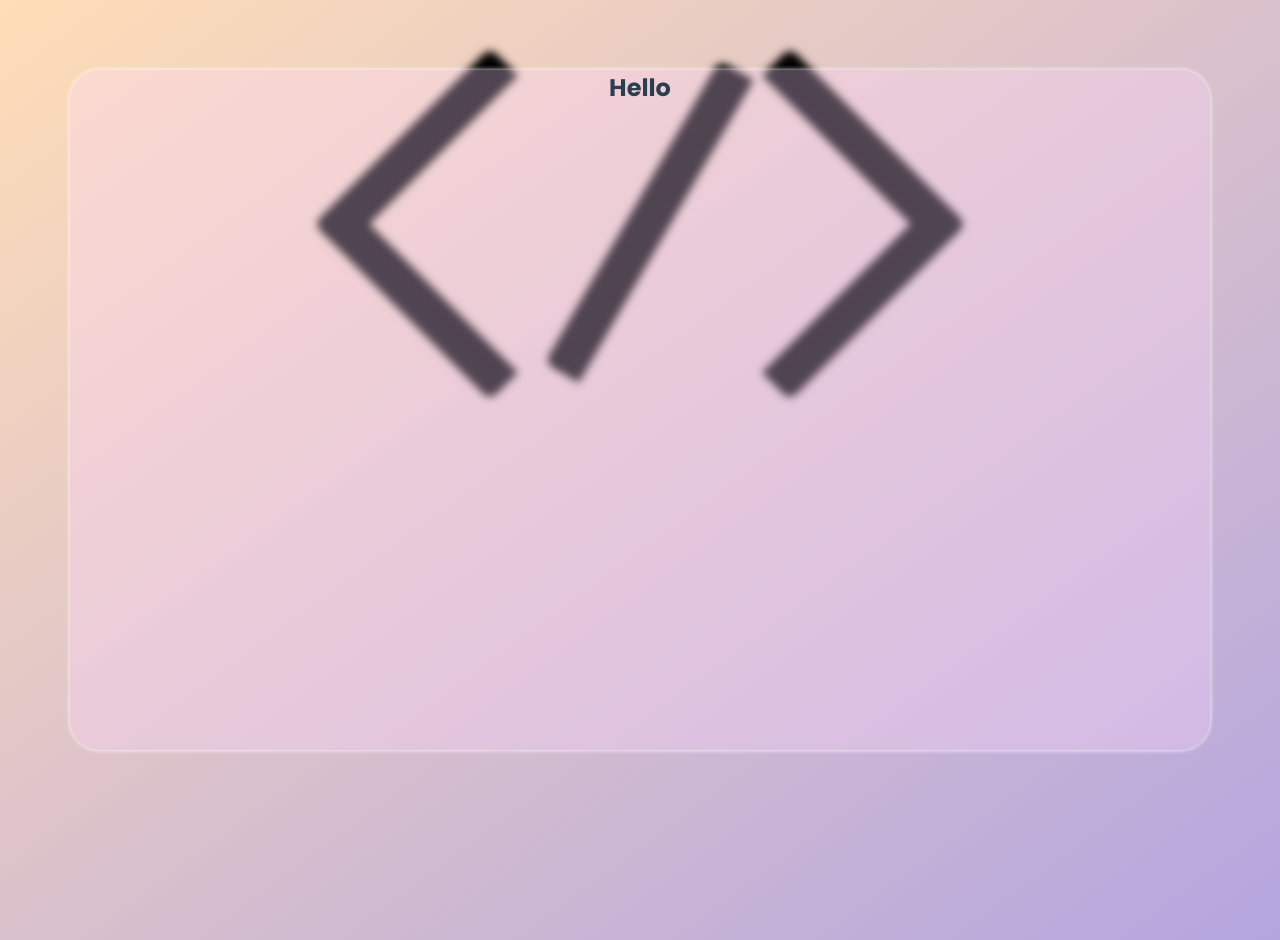
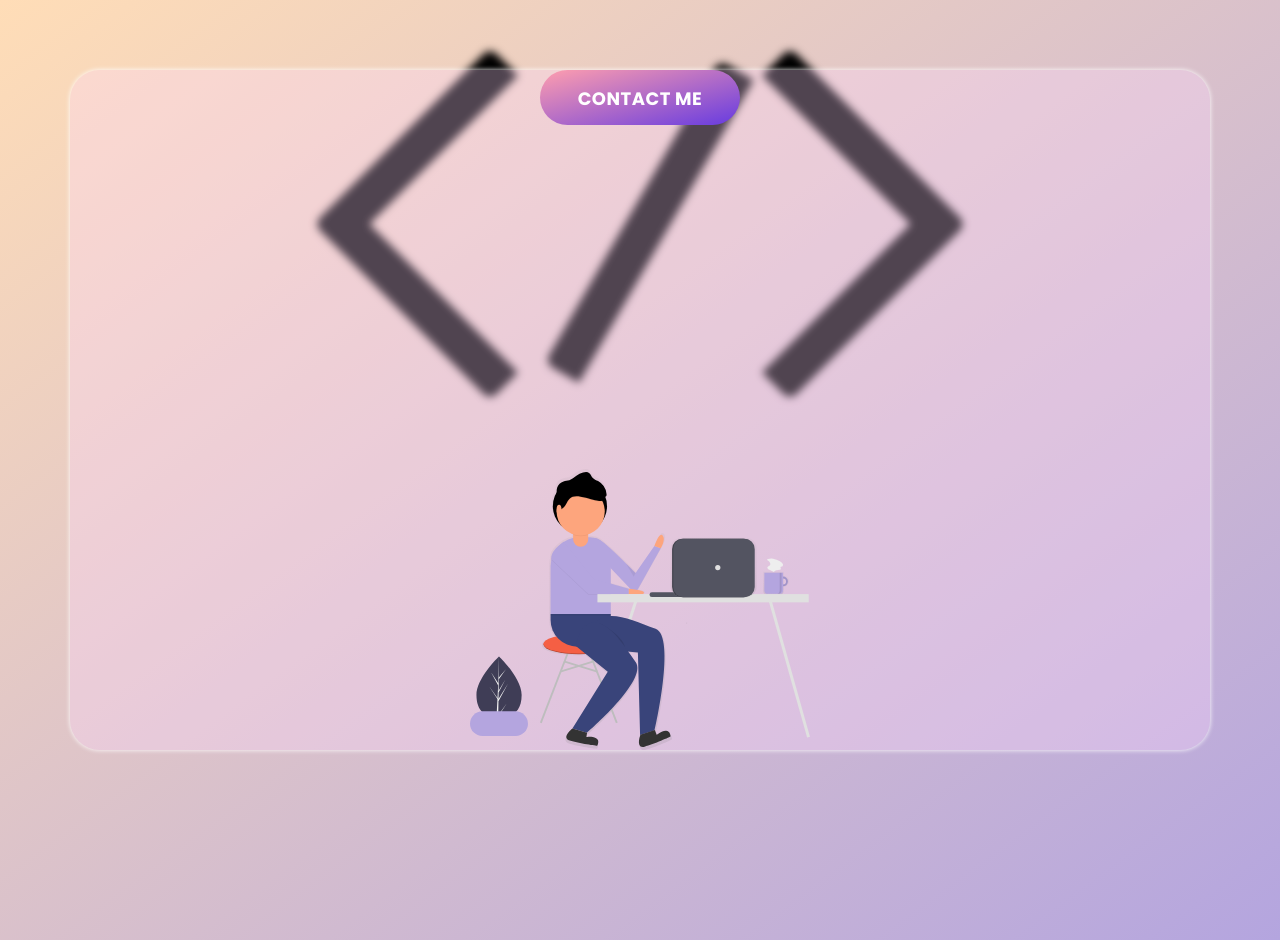
Before and after one commit to albert-anthony6/Portfolio-v2, a Vue app: page / in a window 1280 px wide. Built offline with nearby package versions, Linux system fonts and the light colour scheme; a web font is replaced by a local one.

Commit message:
Custom button created

```diff
--- a/src/assets/themes/_themes.scss
+++ b/src/assets/themes/_themes.scss
@@ -13,11 +13,11 @@ body {
     $bg-linear-1,
     $bg-linear-2
   );
-  font-size: 16px;
   color: #2c3e50;
   text-align: center;
   font-family: 'Poppins', Avenir, Helvetica, Arial, sans-serif;
   padding: 70px;
+  font-size: 16px;
 }
 section {
   position: relative;
@@ -28,7 +28,31 @@ section {
   height: 85vh;
   border-radius: 30px;
 }
-
+.button {
+  border: none;
+  outline: none;
+  color: #fff;
+  background-image: linear-gradient(
+    to bottom right,
+    rgb(255, 158, 174),
+    $primary-dark
+  );
+  padding: 15px 30px;
+  border-radius: 30px;
+  font-size: 18px;
+  font-weight: 700;
+  text-transform: uppercase;
+  letter-spacing: 0.5px;
+  cursor: pointer;
+  transition: all 0.2s ease;
+  &:hover {
+    background-image: linear-gradient(
+      to bottom right,
+      $primary-dark,
+      rgb(255, 158, 174)
+    );
+  }
+}
 .code-icon {
   position: absolute;
   top: 50%;
--- a/src/assets/themes/_variables.scss
+++ b/src/assets/themes/_variables.scss
@@ -1,7 +1,7 @@
 $primary: #fed9ff;
 $secondary: #ffd79d;
 $primary-light: #c9cfc9;
-$primary-dark: #b4a5df;
+$primary-dark: #673be0;
 
 $bg-linear-1: #ffddb7;
 $bg-linear-2: #b4a5df;
--- a/src/views/Main.vue
+++ b/src/views/Main.vue
@@ -5,7 +5,11 @@
       <div class="middle" />
       <div class="right" />
     </div>
-    <h1>Hello</h1>
+    <div class="contact-button button">
+      <div>Contact Me</div>
+      <div>Dev for hire!</div>
+    </div>
+    <img src="../assets/icons/hello.svg" alt="Hello" class="hello" />
   </section>
 </template>
 
@@ -17,5 +21,25 @@ export default {
 
 <style scoped lang="scss">
 .main {
+  .hello {
+    width: 340px;
+    position: absolute;
+    bottom: 0;
+    left: 50%;
+    transform: translateX(-50%);
+  }
+  .contact-button {
+    width: 200px;
+    height: 55px;
+    overflow: hidden;
+    margin: 0 auto;
+    &:hover div {
+      transform: translateY(-140%);
+    }
+    div {
+      transition: all 0.2s ease;
+      margin-bottom: 10px;
+    }
+  }
 }
 </style>
```
Also changed, not shown: src/assets/icons/hello.svg (added).
